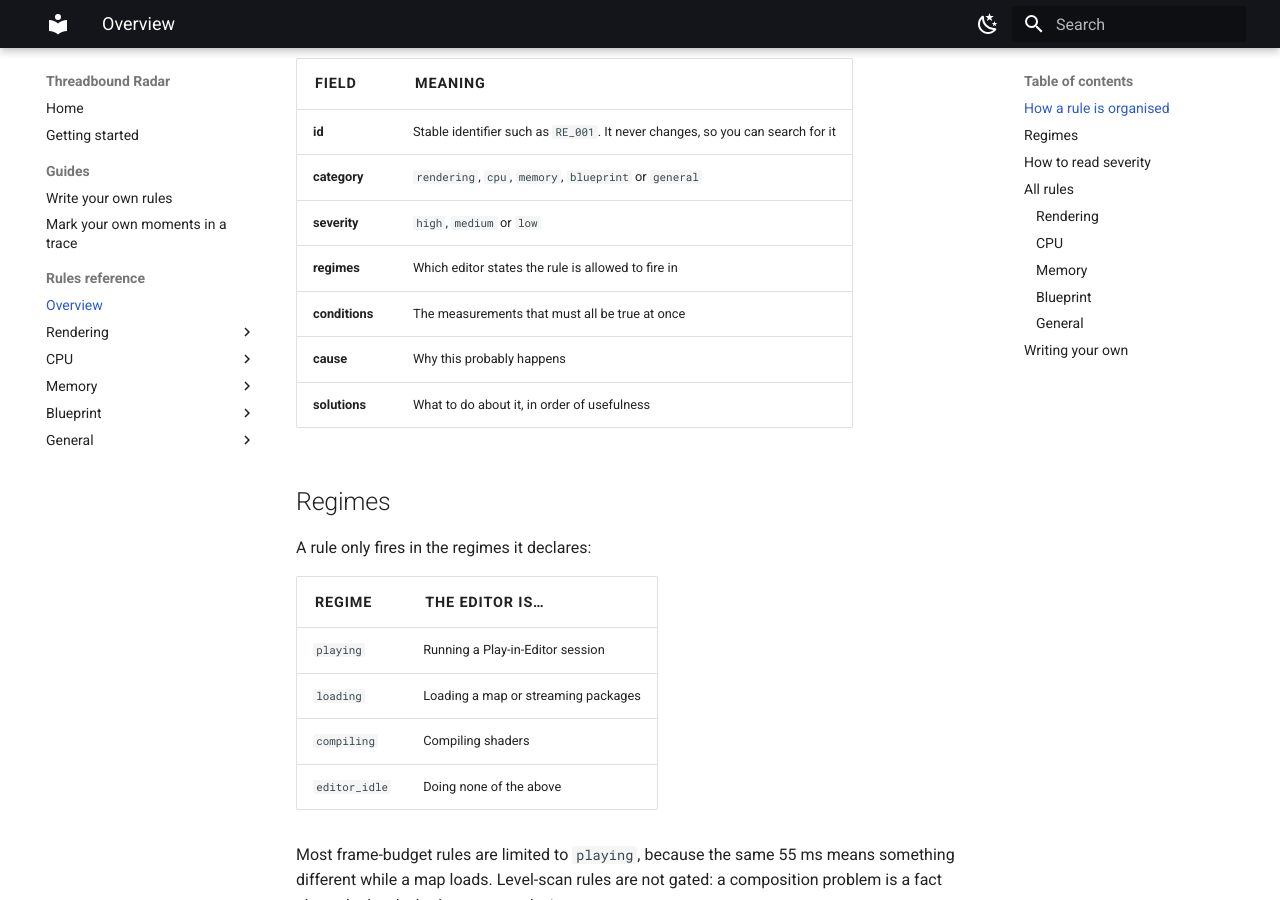
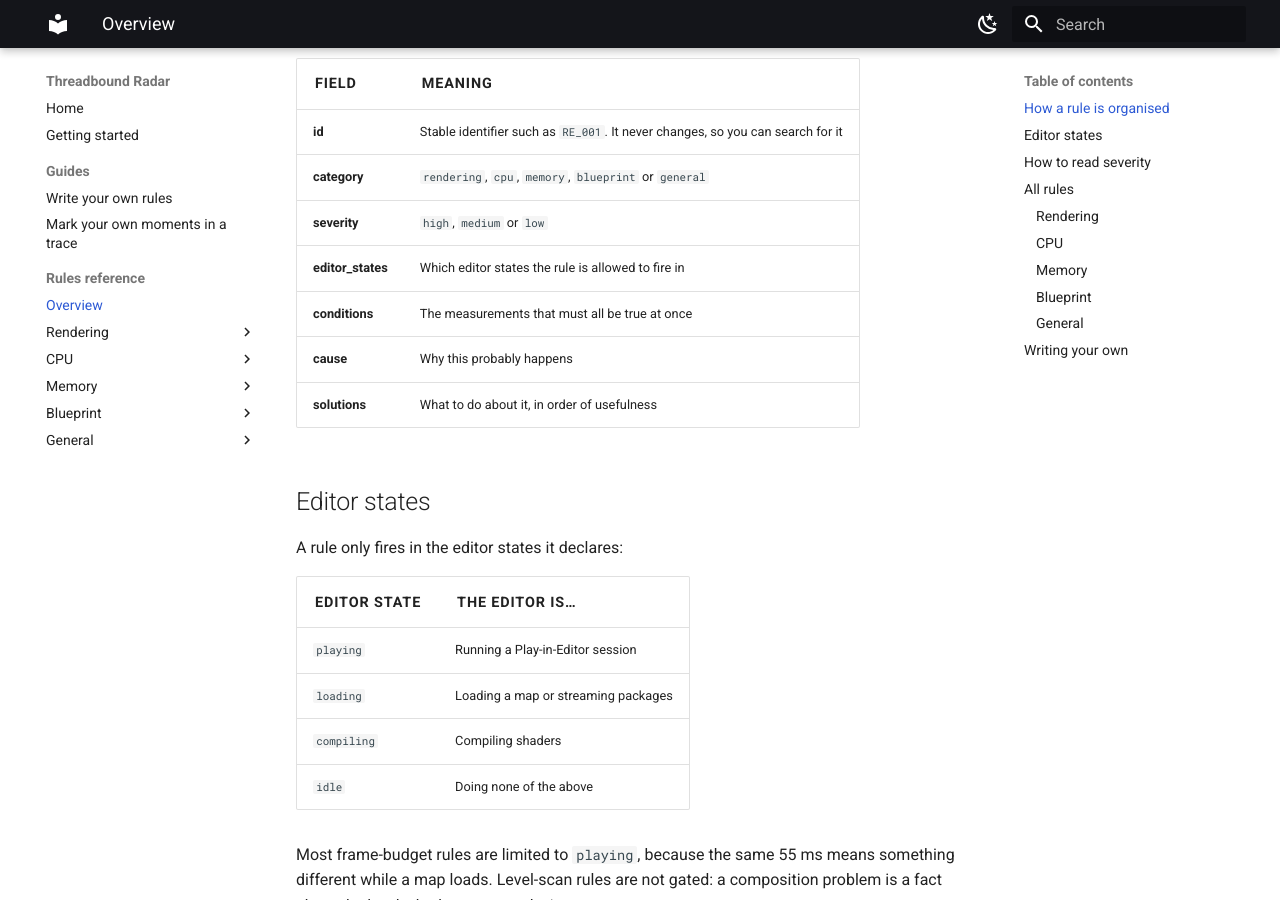
Before and after one commit to threadboundradar/threadboundradar.github.io, an MkDocs documentation site: the page built from docs/rules/index.md, in a window 1280 px wide and 900 px high, scrolled down 264 px. Built offline with MkDocs 1.6.1 and Material for MkDocs 9.7.7, drawn with Linux system fonts in a browser that asks for light colours.

Commit message:
La clave de reglas pasa a editor_states

```diff
--- a/docs/quickstart.md
+++ b/docs/quickstart.md
@@ -41,7 +41,7 @@ rules are allowed to fire. A rule about a 60 FPS budget will not bother you if y
 
 ## 4. Press Play and read the panel, top to bottom
 
-**The regime band** tells you what the editor is doing right now — idle, compiling shaders, loading, or
+**The editor state band** tells you what the editor is doing right now — idle, compiling shaders, loading, or
 playing. Rules are filtered by it, so you do not get frame-budget alerts while a map is still loading.
 
 **The live chart** draws CPU against GPU over the last seconds, so you see not just *which* one is the
--- a/docs/rules/index.md
+++ b/docs/rules/index.md
@@ -10,21 +10,21 @@ measured conditions, in these editor states, this is the probable cause and thes
 | **id** | Stable identifier such as `RE_001`. It never changes, so you can search for it |
 | **category** | `rendering`, `cpu`, `memory`, `blueprint` or `general` |
 | **severity** | `high`, `medium` or `low` |
-| **regimes** | Which editor states the rule is allowed to fire in |
+| **editor_states** | Which editor states the rule is allowed to fire in |
 | **conditions** | The measurements that must all be true at once |
 | **cause** | Why this probably happens |
 | **solutions** | What to do about it, in order of usefulness |
 
-## Regimes
+## Editor states
 
-A rule only fires in the regimes it declares:
+A rule only fires in the editor states it declares:
 
-| Regime | The editor is… |
+| Editor state | The editor is… |
 |---|---|
 | `playing` | Running a Play-in-Editor session |
 | `loading` | Loading a map or streaming packages |
 | `compiling` | Compiling shaders |
-| `editor_idle` | Doing none of the above |
+| `idle` | Doing none of the above |
 
 Most frame-budget rules are limited to `playing`, because the same 55 ms means something different
 while a map loads. Level-scan rules are not gated: a composition problem is a fact about the level
```
Also changed, not shown: docs/guides/custom-rules.md (+4 -4 lines), docs/index.md (+1 -1 lines).
